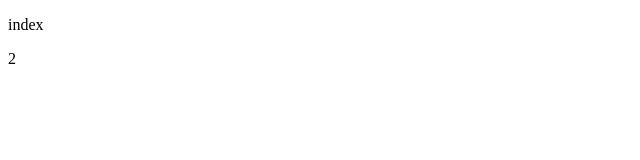
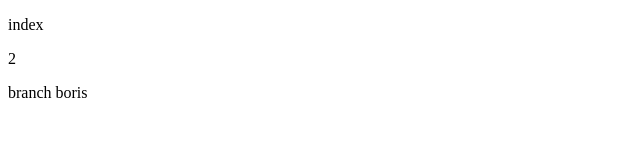
Before and after one commit to BorisIurciuc/gitlesson04, a plain HTML site: page index.html in a window 1280 px wide. Shown: the whole page, without its empty margins (0-640 px from the left). Drawn offline with Linux system fonts and the light colour scheme.

Commit message:
edit branch boris

```diff
--- a/index.html
+++ b/index.html
@@ -8,5 +8,6 @@
 <body>
     <p>index</p>
     <p>2</p>
+    <p>branch boris</p>
 </body>
 </html>
```
